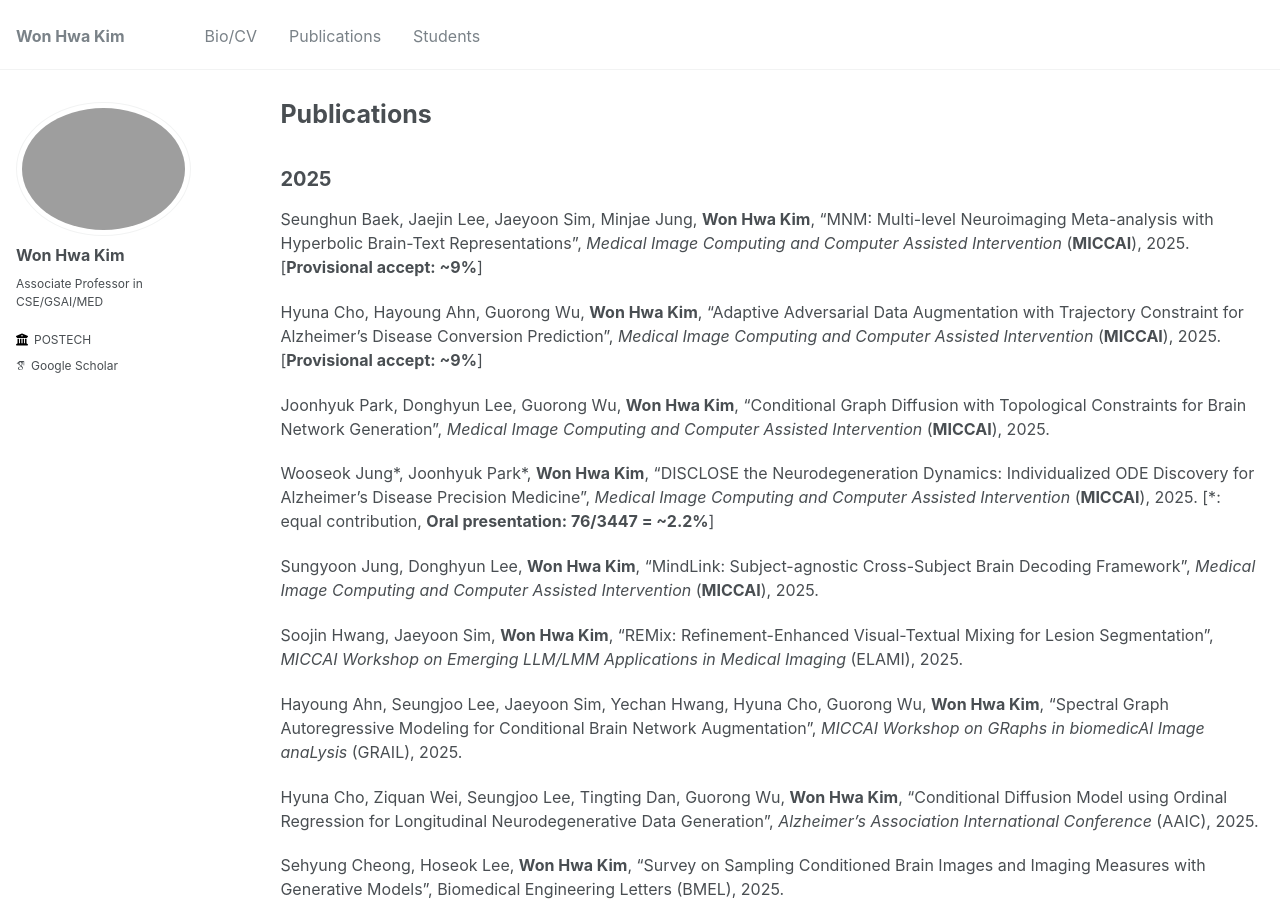
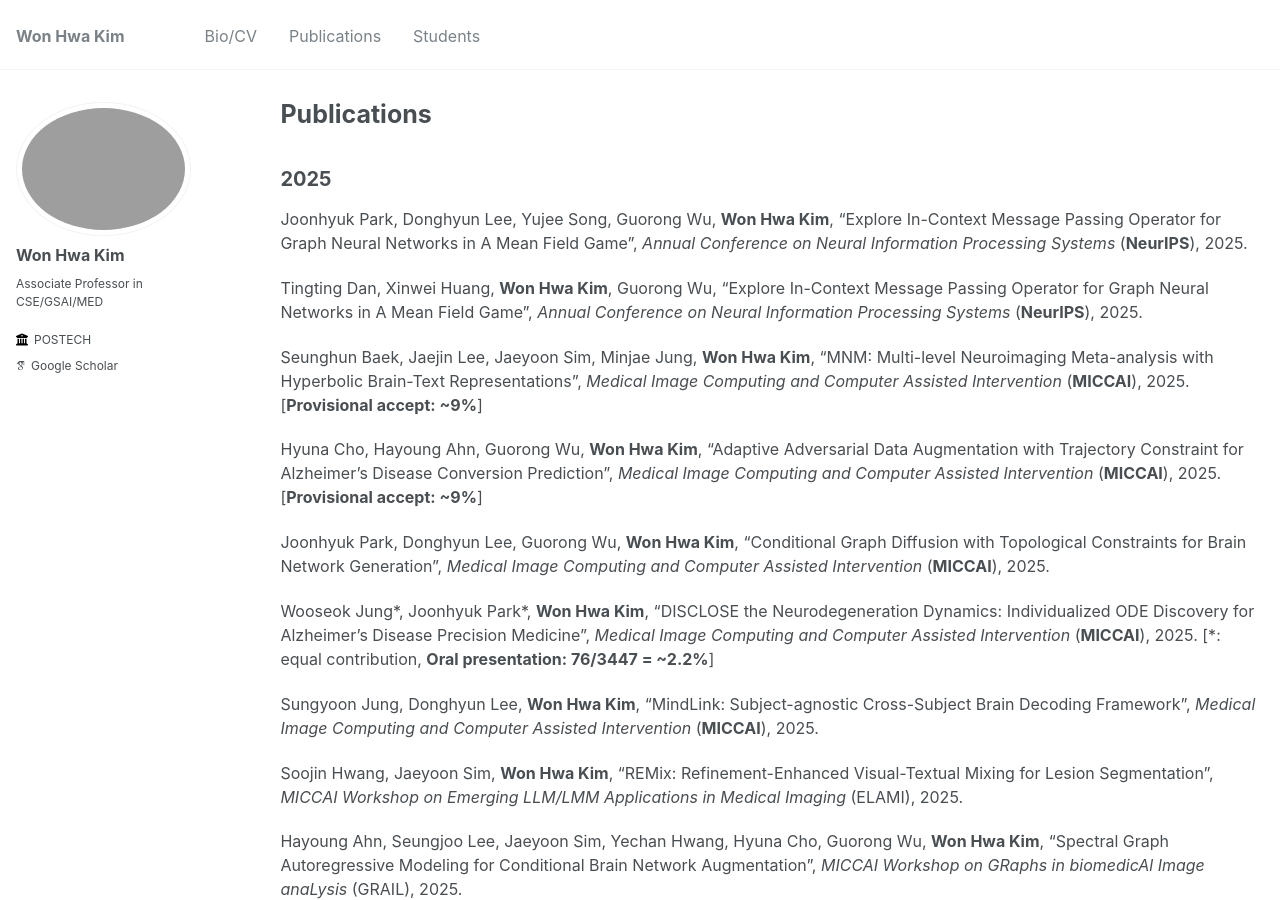
Before and after one commit to wwplato/wwplato.github.io, a Jekyll site: the page built from _pages/publications.md, in a window 1280 px wide and 900 px high. Built offline with Jekyll 4.4.1, drawn with Linux system fonts in a browser that asks for light colours; some web fonts are replaced.

Commit message:
Update publications.md

```diff
--- a/_pages/publications.md
+++ b/_pages/publications.md
@@ -7,6 +7,10 @@ author_profile: true
 
 2025
 ------
+
+Joonhyuk Park, Donghyun Lee, Yujee Song, Guorong Wu, **Won Hwa Kim**, "Explore In-Context Message Passing Operator for Graph Neural Networks in A Mean Field Game", *Annual Conference on Neural Information Processing Systems* (**NeurIPS**), 2025.
+
+Tingting Dan, Xinwei Huang, **Won Hwa Kim**, Guorong Wu, "Explore In-Context Message Passing Operator for Graph Neural Networks in A Mean Field Game", *Annual Conference on Neural Information Processing Systems* (**NeurIPS**), 2025.
 
 Seunghun Baek, Jaejin Lee, Jaeyoon Sim, Minjae Jung, **Won Hwa Kim**, "MNM: Multi-level Neuroimaging Meta-analysis with Hyperbolic Brain-Text Representations", *Medical Image Computing and Computer Assisted Intervention* (**MICCAI**), 2025. [**Provisional accept: ~9%**]
 
```
